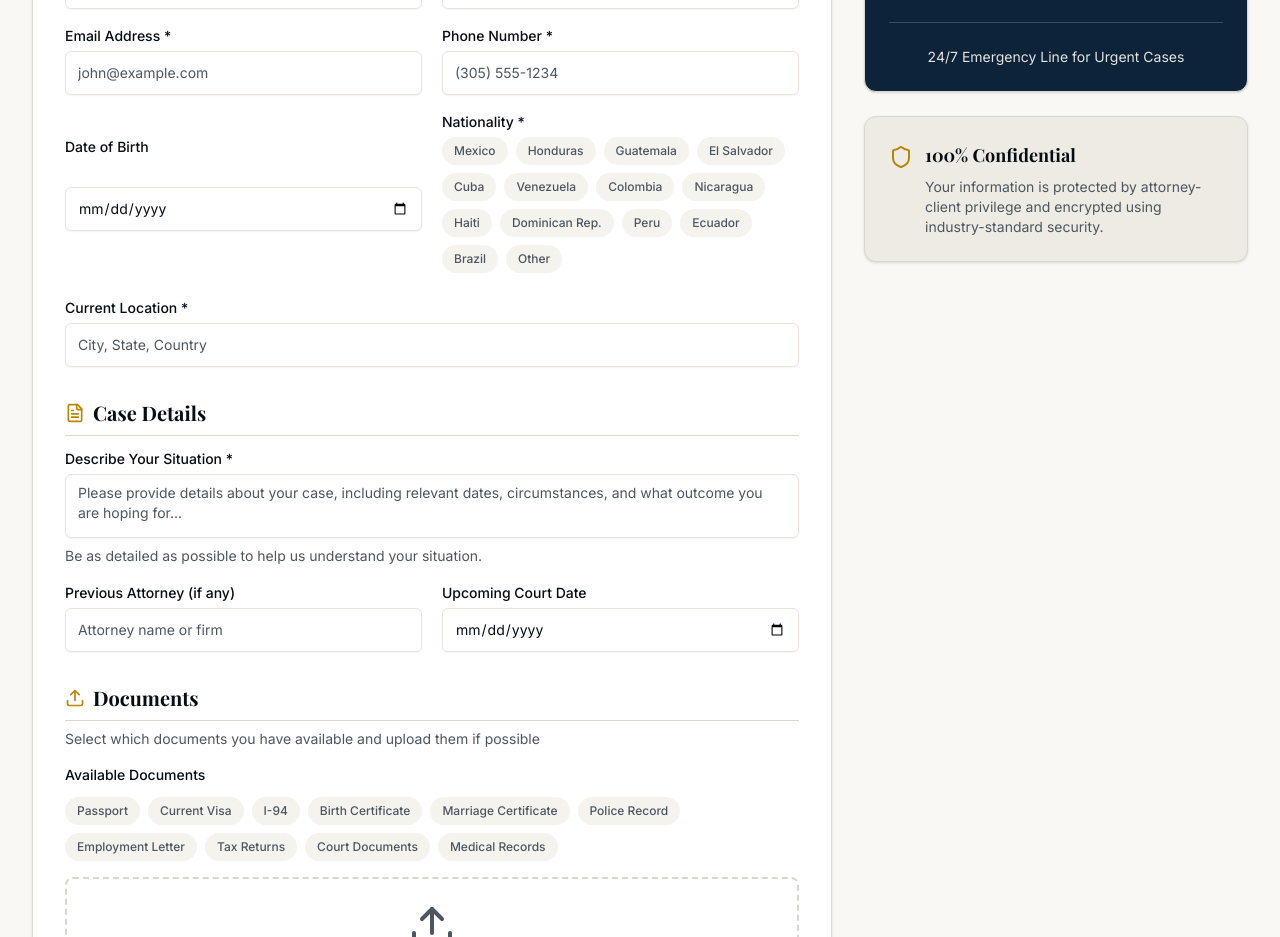
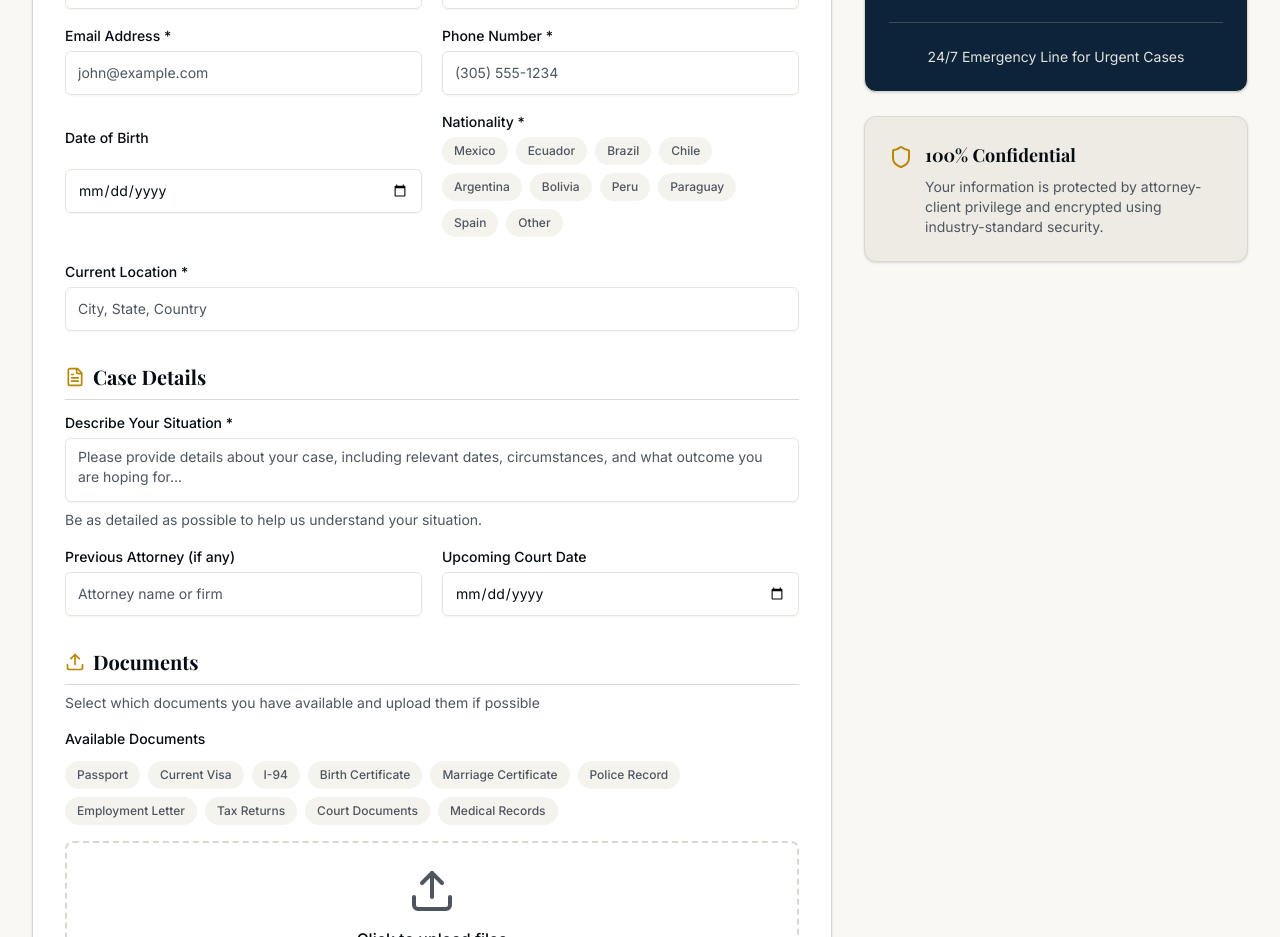
Before and after one commit to blancagut/DandJ, a Next.js app: page /consult in a window 1280 px wide. Shown: the part 1060-1997 px from the top of the page. Built offline with nearby package versions, Linux system fonts and the light colour scheme; a web font is replaced by a local one.

Commit message:
Update nationalities: Mexico, Ecuador, Brazil, Chile, Argentina, Bolivia, Peru, Paraguay, Spain, Other

```diff
--- a/components/consultation-form.tsx
+++ b/components/consultation-form.tsx
@@ -144,18 +144,14 @@ const urgencyLevels = [
 // Nationalities (common for immigration)
 const nationalities = [
   { id: "mexican", label: "Mexico" },
-  { id: "honduran", label: "Honduras" },
-  { id: "guatemalan", label: "Guatemala" },
-  { id: "salvadoran", label: "El Salvador" },
-  { id: "cuban", label: "Cuba" },
-  { id: "venezuelan", label: "Venezuela" },
-  { id: "colombian", label: "Colombia" },
-  { id: "nicaraguan", label: "Nicaragua" },
-  { id: "haitian", label: "Haiti" },
-  { id: "dominican", label: "Dominican Rep." },
-  { id: "peruvian", label: "Peru" },
   { id: "ecuadorian", label: "Ecuador" },
   { id: "brazilian", label: "Brazil" },
+  { id: "chilean", label: "Chile" },
+  { id: "argentinian", label: "Argentina" },
+  { id: "bolivian", label: "Bolivia" },
+  { id: "peruvian", label: "Peru" },
+  { id: "paraguayan", label: "Paraguay" },
+  { id: "spanish", label: "Spain" },
   { id: "other", label: "Other" },
 ]
 
```
